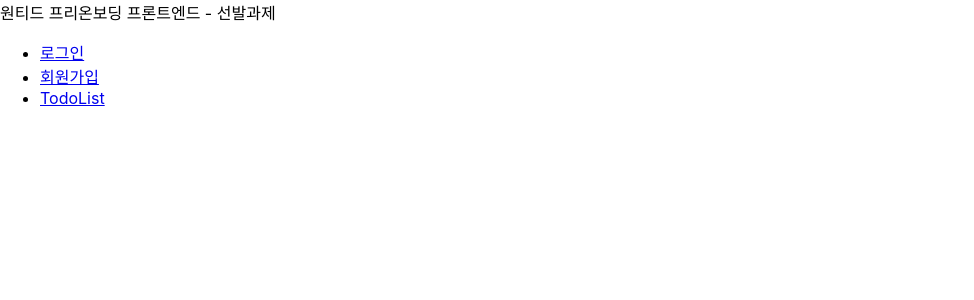
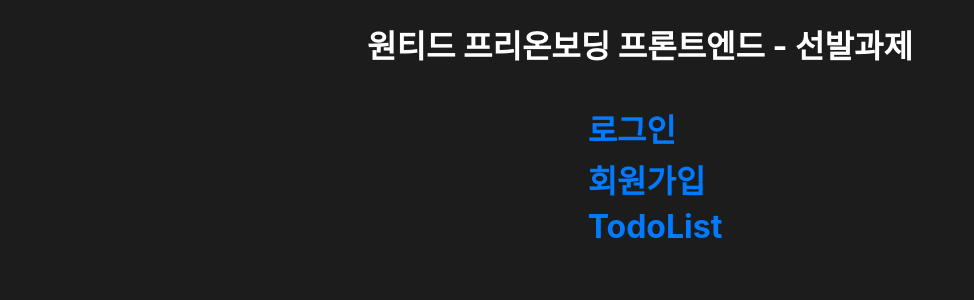
Before and after one commit to thumbthing/wanted-pre-onboarding-frontend, a React (Create React App) app: page / in a window 1280 px wide. Shown: the top 300 px of the page, without its empty margins (0-974 px from the left). Built offline with nearby package versions, Linux system fonts and the light colour scheme.

Commit message:
design: 메인, todo 페이지 스타일링, feat: 각 페이지 상단 클릭시 메인페이지로 이동 기능 추가

```diff
--- a/src/components/sign/SignForm.tsx
+++ b/src/components/sign/SignForm.tsx
@@ -62,7 +62,7 @@ const SignForm = () => {
 
   return (
     <>
-      <div>
+      <div onClick={() => navigate("/")}>
         <h1>{URL.pathname === "/signup" ? "회원가입" : "로그인"}</h1>
       </div>
       <div>
--- a/src/components/todo/Todo.tsx
+++ b/src/components/todo/Todo.tsx
@@ -16,14 +16,14 @@ const Todo = ({
 }: TodoProps) => {
   return (
     <>
-      <label>
+      <div>
         <input
           type='checkbox'
           onChange={() => handleIsComplete(todos)}
           checked={todos.isCompleted}
         />
         <span>{todos.todo}</span>
-      </label>
+      </div>
       <button
         data-testid='modify-button'
         onClick={() => handleIsEditing(todos.id)}
--- a/src/components/todo/TodoInput.tsx
+++ b/src/components/todo/TodoInput.tsx
@@ -1,6 +1,8 @@
 import React, { ChangeEvent, useCallback, useState } from "react";
 import { createTodo } from "../../api/todo/todo";
 import { TodosProps } from "../../pages/Todo";
+import { StyledInputForm } from "../../style/todo.styled";
+import { useNavigate } from "react-router-dom";
 
 interface TodoInputProps {
   handleAddTodo: (newTodo: TodosProps) => void;
@@ -8,6 +10,7 @@ interface TodoInputProps {
 
 const TodoInput = ({ handleAddTodo }: TodoInputProps) => {
   const [todoInput, setTodoInput] = useState("");
+  const navigate = useNavigate();
 
   const handleTodoInput = useCallback((e: ChangeEvent<HTMLInputElement>) => {
     const inputText = e.target.value;
@@ -25,10 +28,13 @@ const TodoInput = ({ handleAddTodo }: TodoInputProps) => {
 
   return (
     <>
-      <input data-testid='new-todo-input' onChange={handleTodoInput} />
-      <button data-testid='new-todo-add-button' onClick={handleTodoCreate}>
-        추가
-      </button>
+      <h2 onClick={() => navigate("/")}>todo list</h2>
+      <StyledInputForm>
+        <input data-testid='new-todo-input' onChange={handleTodoInput} />
+        <button data-testid='new-todo-add-button' onClick={handleTodoCreate}>
+          추가
+        </button>
+      </StyledInputForm>
     </>
   );
 };
--- a/src/components/todo/TodoList.tsx
+++ b/src/components/todo/TodoList.tsx
@@ -2,6 +2,7 @@ import { useCallback, useState } from "react";
 import Todo from "./Todo";
 import TodoUpdateForm from "./TodoUpdateForm";
 import { TodosProps } from "../../pages/Todo";
+import { StyledList } from "../../style/todo.styled";
 
 interface TodoListProps {
   todos: TodosProps[];
@@ -32,7 +33,7 @@ const TodoList = ({
   );
 
   return (
-    <div>
+    <StyledList>
       {todos.map((todos) => (
         <li key={todos.id}>
           {isEditing === todos.id ? (
@@ -51,7 +52,7 @@ const TodoList = ({
           )}
         </li>
       ))}
-    </div>
+    </StyledList>
   );
 };
 
--- a/src/index.css
+++ b/src/index.css
@@ -1,13 +1,15 @@
 body {
   margin: 0;
-  font-family: -apple-system, BlinkMacSystemFont, 'Segoe UI', 'Roboto', 'Oxygen',
-    'Ubuntu', 'Cantarell', 'Fira Sans', 'Droid Sans', 'Helvetica Neue',
+  font-family: -apple-system, BlinkMacSystemFont, "Segoe UI", "Roboto", "Oxygen",
+    "Ubuntu", "Cantarell", "Fira Sans", "Droid Sans", "Helvetica Neue",
     sans-serif;
   -webkit-font-smoothing: antialiased;
   -moz-osx-font-smoothing: grayscale;
+  background-color: #1c1c1c;
+  color: #ffffff;
 }
 
 code {
-  font-family: source-code-pro, Menlo, Monaco, Consolas, 'Courier New',
+  font-family: source-code-pro, Menlo, Monaco, Consolas, "Courier New",
     monospace;
 }
--- a/src/pages/Main.tsx
+++ b/src/pages/Main.tsx
@@ -1,24 +1,27 @@
 import React from "react";
 import { Link } from "react-router-dom";
+import { Container, LinkContainer, StyledLink } from "../style/main.styled";
 
 const Main = () => {
   return (
-    <>
-      <header>원티드 프리온보딩 프론트엔드 - 선발과제</header>
-      <div>
+    <Container>
+      <header>
+        <h1>원티드 프리온보딩 프론트엔드 - 선발과제</h1>
+      </header>
+      <LinkContainer>
         <ul>
           <li>
-            <Link to={`signin`}>로그인</Link>
+            <StyledLink to={`signin`}>로그인</StyledLink>
           </li>
           <li>
-            <Link to={`signup`}>회원가입</Link>
+            <StyledLink to={`signup`}>회원가입</StyledLink>
           </li>
           <li>
-            <Link to={`todo`}>TodoList</Link>
+            <StyledLink to={`todo`}>TodoList</StyledLink>
           </li>
         </ul>
-      </div>
-    </>
+      </LinkContainer>
+    </Container>
   );
 };
 
--- a/src/pages/Todo.tsx
+++ b/src/pages/Todo.tsx
@@ -3,6 +3,7 @@ import { useNavigate } from "react-router-dom";
 import TodoInput from "../components/todo/TodoInput";
 import { deleteTodo, getTodos, updateTodo } from "../api/todo/todo";
 import TodoList from "../components/todo/TodoList";
+import { TodoContainer } from "../style/todo.styled";
 
 export interface TodosProps {
   id: number;
@@ -71,7 +72,7 @@ const Todo = () => {
     }
   };
   return (
-    <div>
+    <TodoContainer>
       <TodoInput handleAddTodo={handleAddTodo} />
       <TodoList
         todos={todos}
@@ -79,7 +80,7 @@ const Todo = () => {
         handleDeleteTodo={handleDeleteTodo}
         handleUpdateTodo={handleUpdateTodo}
       />
-    </div>
+    </TodoContainer>
   );
 };
 
--- /dev/null
+++ b/src/style/main.styled.ts
@@ -0,0 +1,29 @@
+import { Link } from "react-router-dom";
+import { styled } from "styled-components";
+
+export const Container = styled.div`
+  display: flex;
+  align-items: center;
+  flex-direction: column;
+`;
+
+export const LinkContainer = styled.div`
+  display: flex;
+  flex-direction: center;
+
+  ul {
+    list-style: none;
+    li + li {
+      margin-top: 5px;
+    }
+  }
+`;
+
+export const StyledLink = styled(Link)`
+  border-radius: 40px;
+  color: #007bff;
+  text-decoration: none;
+  font-size: 2em;
+  font-weight: bold;
+  margin-right: 10px;
+`;
--- /dev/null
+++ b/src/style/todo.styled.ts
@@ -0,0 +1,51 @@
+import { styled } from "styled-components";
+
+export const TodoContainer = styled.div`
+  display: flex;
+  align-items: center;
+  flex-direction: column;
+`;
+
+export const StyledList = styled.div`
+  display: flex;
+  flex-direction: column;
+  list-style: none;
+  li {
+    display: flex;
+    margin: 10px;
+
+    div {
+      display: flex;
+      flex: 5;
+      flex-direction: row;
+      background-color: grey;
+      border-radius: 10px;
+      height: 2rem;
+      width: 20rem;
+      text-align: center;
+      input {
+        border: none;
+        width: 26px;
+        display: flex;
+        flex-direction: row;
+      }
+
+      span {
+        display: flex;
+      }
+    }
+    button {
+      border: none;
+      background-color: #fff;
+      border-radius: 10px;
+      margin: 3px;
+    }
+  }
+`;
+
+export const StyledInputForm = styled.div`
+  display: flex;
+  flex-direction: row;
+  margin-top: 5px;
+  margin-bottom: 10px;
+`;
```
